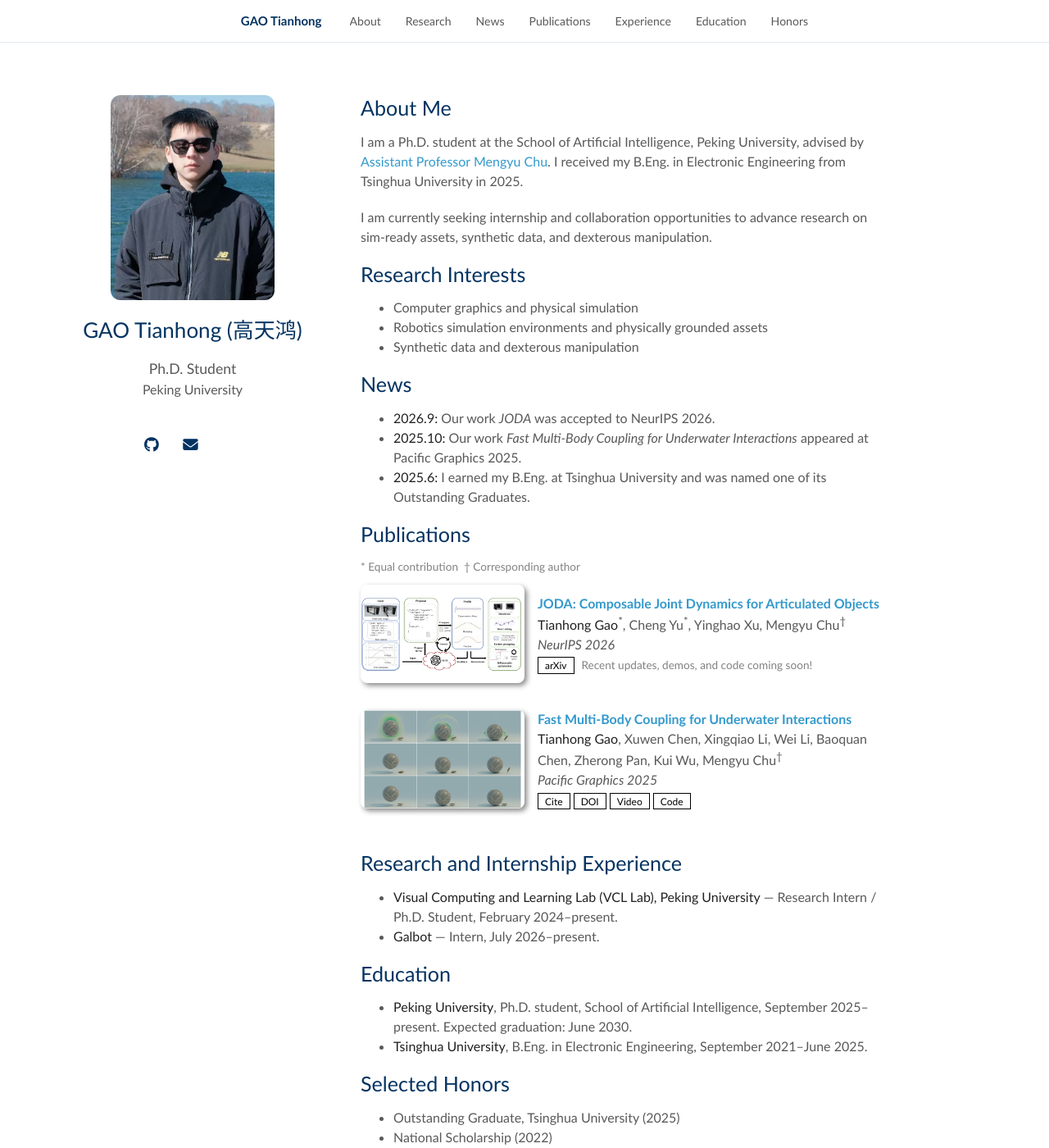
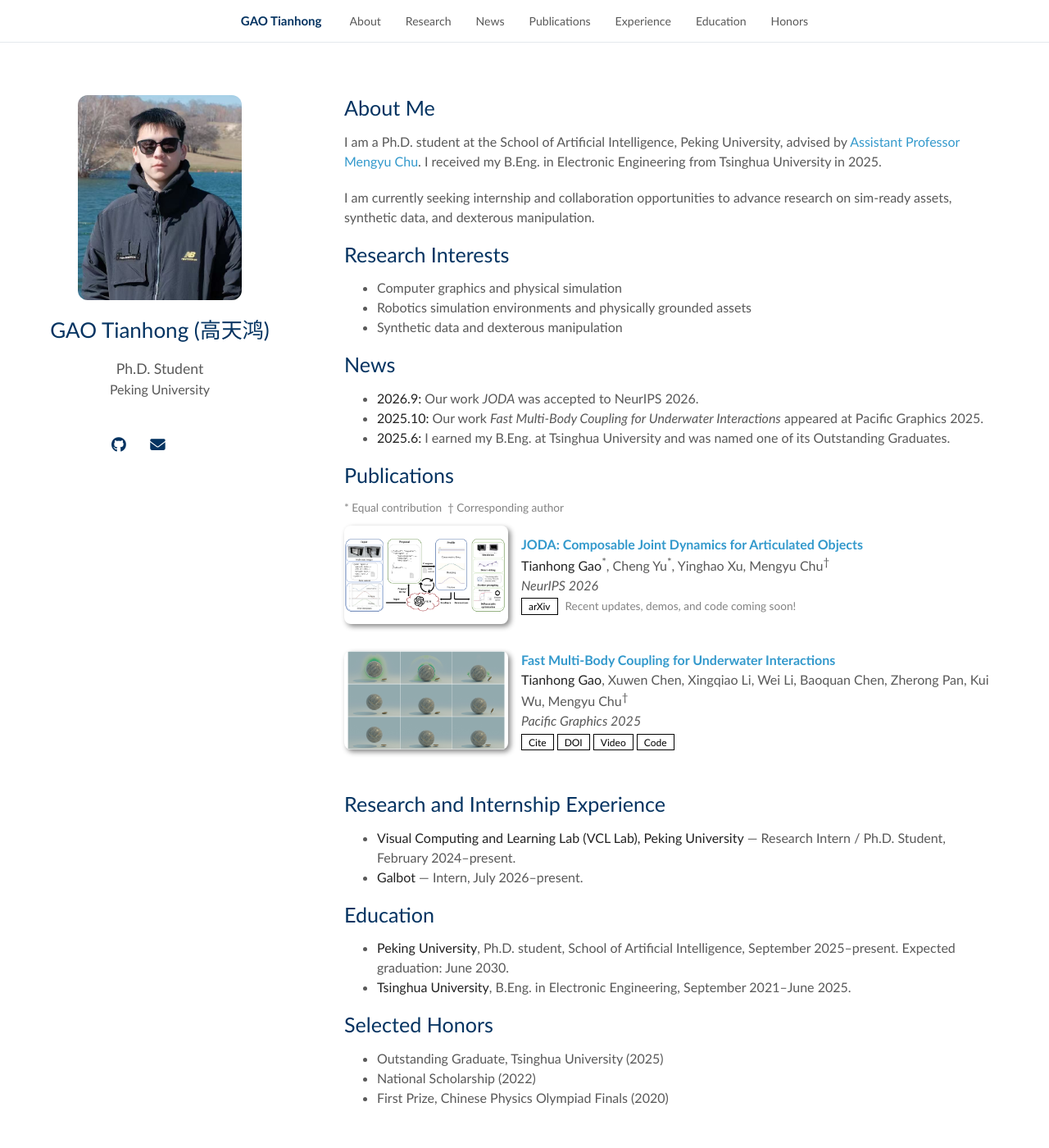
Before and after one commit to guesss2022/guesss2022.github.io, a Jekyll site: the page built from index.md, in a window 1280 px wide and 1400 px high. Shown: the whole window at 82% size. Built offline with Jekyll 4.4.1, drawn with Linux system fonts in a browser that asks for light colours; a style sheet for code colours, icons or effects is not loaded; our own code applies the rules of GitHub Pages for plain Markdown files.

Commit message:
Widen and center homepage content

```diff
--- a/_sass/minimal-light-no-dark-mode.scss
+++ b/_sass/minimal-light-no-dark-mode.scss
@@ -280,7 +280,7 @@ a:hover small {
 }
 
 .wrapper {
-  width: 1080px;
+  width: min(calc(100% - 48px), 1160px);
   margin: 0 auto;
 }
 
@@ -406,11 +406,10 @@ header ul a strong {
 }
 
 main {
-  width: 640px;
+  width: calc(100% - 360px);
   float: right;
   padding-top: 4.0em;
   padding-bottom: 50px;
-  padding-right: 100px;
 }
 
 small {
```
